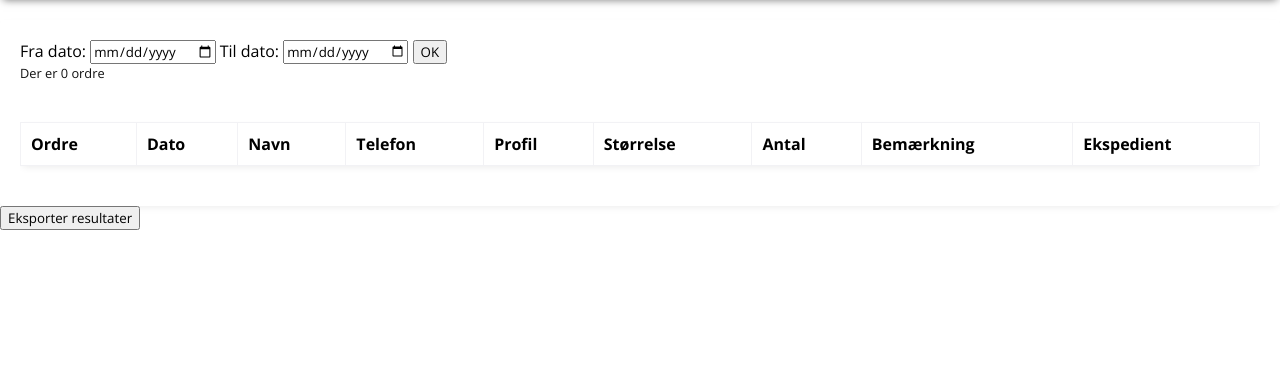
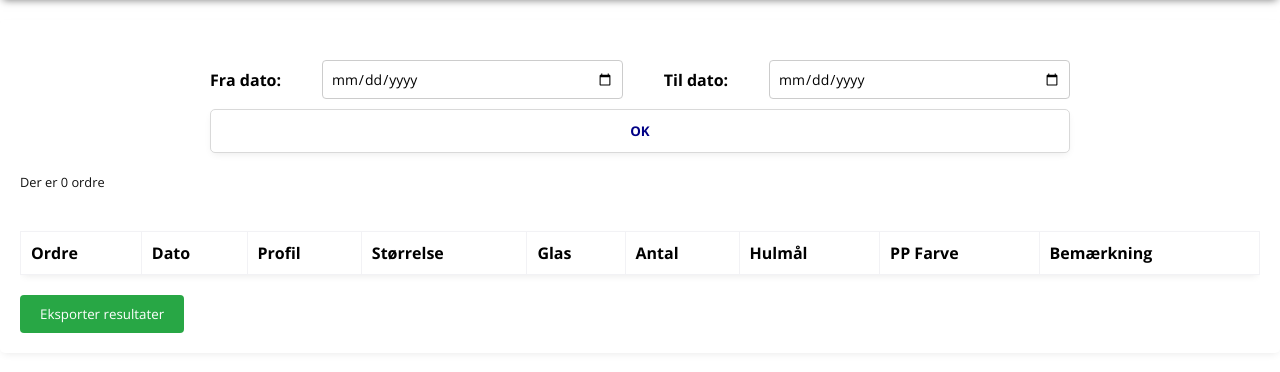
Before and after one commit to LasseLykke/Donnes, a PHP site: page /export/exportToADJ.php in a window 1280 px wide. Shown: the part 50-422 px from the top of the page. Run offline with PHP 8.4, Linux system fonts and the light colour scheme; the visitor is signed in with stand-in values (Sample User, id 1); data that the repository does not hold is empty; some libraries are stand-ins or nearby versions.

Commit message:
added filter and reformated dated to exportfiles

```diff
--- a/export/exportToADJ.php
+++ b/export/exportToADJ.php
@@ -24,27 +24,34 @@ if (isset($_SESSION['users_id']) && isset($_SESSION['user_name'])) {
         </nav>
 
         <div class="wrapperOversigt">
+            <!-- Filtreringsformularen -->
             <div class="filter-wrapper">
                 <form class="dato-filter" method="POST" action="">
+                    <div class="input-row">
                         <label for="startDato">Fra dato:</label>
-                    <input type="date" name="startDato" required>
+                        <input type="date" id="startDato" name="startDato" required>
                         <label for="slutDato">Til dato:</label>
-                    <input type="date" name="slutDato" required>
-                    <button type="submit" name="filtrer">OK</button>
+                        <input type="date" id="slutDato" name="slutDato" required>
+                    </div>
+                    <button type="submit" name="filtrer" class="mainBtn">OK</button>
                 </form>
             </div>
 
             <?php
-            $sql = "SELECT ramme.*, kunde.navn AS kunde_navn, kunde.telefon AS kunde_telefon, ordre.ordreDate
+            // SQL-forespørgsel og visning af resultater
+            $sql = "SELECT ramme.*, kunde.navn AS kunde_navn, kunde.telefon AS kunde_telefon,
+    DATE_FORMAT(ordre.ordreDate, '%d/%m/%y') AS ordreDateFormatted
 FROM ramme
 INNER JOIN ordre ON ramme.ordreID = ordre.ordreID
 INNER JOIN kunde ON ordre.kundeID = kunde.kundeID
 ORDER BY ramme.rammeID DESC";
 
+
             if (isset($_POST['filtrer'])) {
                 $startDato = mysqli_real_escape_string($conn, $_POST['startDato']);
                 $slutDato = mysqli_real_escape_string($conn, $_POST['slutDato']);
-                $sql = "SELECT ramme.*, kunde.navn AS kunde_navn, kunde.telefon AS kunde_telefon, ordre.ordreDate
+                $sql = "SELECT ramme.*, kunde.navn AS kunde_navn, kunde.telefon AS kunde_telefon,
+                DATE_FORMAT(ordre.ordreDate, '%d/%m/%y') AS ordreDateFormatted
             FROM ramme
             INNER JOIN ordre ON ramme.ordreID = ordre.ordreID
             INNER JOIN kunde ON ordre.kundeID = kunde.kundeID
@@ -64,42 +71,45 @@ if (isset($_SESSION['users_id']) && isset($_SESSION['user_name'])) {
     <tr>
         <th>Ordre</th>
         <th>Dato</th>
-                <th>Navn</th>
-                <th>Telefon</th>
         <th>Profil</th>
         <th>Størrelse</th>
+        <th>Glas</th>
         <th>Antal</th>
+        <th>Hulmål</th>
+        <th>PP Farve</th>
         <th>Bemærkning</th>
-                <th>Ekspedient</th>
     </tr>';
 
             while ($row = mysqli_fetch_assoc($result)) {
                 echo '<tr>
                 <td>' . $row["ordreID"] . '</td>
-                        <td>' . $row["ordreDate"] . '</td>
-                        <td>' . $row["kunde_navn"] . '</td>
-                        <td>' . $row["kunde_telefon"] . '</td>
+                <td>' . $row["ordreDateFormatted"] . '</td>
                 <td>' . $row["profil"] . '</td>
                 <td>' . $row["størrelse"] . '</td>
+                <td>' . $row["glastype"] . '</td>
                 <td>' . $row["antal"] . '</td>
+                <td>' . $row["hulmål"] . '</td>
+                <td>' . $row["passepartoutFarve"] . '</td>
                 <td>' . $row["bemærkninger"] . '</td>
-                        <td>' . $row["ekspedient"] . '</td>
             </tr>';
             }
 
             echo '</table>';
-            echo '</div>';
             echo '</div>';
 
             mysqli_free_result($result);
             mysqli_close($conn);
             ?>
 
+            <!-- Eksportformularen -->
             <form method="POST" action="export_filtreret.php">
                 <input type="hidden" name="startDato" value="<?php echo isset($startDato) ? $startDato : ''; ?>">
                 <input type="hidden" name="slutDato" value="<?php echo isset($slutDato) ? $slutDato : ''; ?>">
                 <button type="submit" name="export">Eksporter resultater</button>
             </form>
+            <?PHP
+            echo '</div>';
+            ?>
         </div>
     </body>
 
@@ -113,6 +123,7 @@ if (isset($_SESSION['users_id']) && isset($_SESSION['user_name'])) {
             }
         };
     </script>
+
     </html>
 <?php
 }
--- a/style/components.css
+++ b/style/components.css
@@ -314,6 +314,62 @@ body.orderSaved .printBtn {
   font-size: 1rem;
 }
 
+/* Filter-wrapper styling */
+.filter-wrapper {
+  max-width: 900px; /* Maksimal bredde på filter-wrapperen */
+  margin: 0 auto; /* Centrer wrapper */
+  padding: 20px;
+}
+
+/* Form styling */
+.dato-filter {
+  display: flex;
+  flex-direction: column; /* Form er i kolonne-retning */
+  gap: 10px; /* Afstand mellem inputfelter og knap */
+}
+
+/* Row med inputs */
+.input-row {
+  display: flex;
+  justify-content: space-between; /* Fordeler inputfelterne */
+  gap: 20px; /* Afstand mellem de to inputs */
+  align-items: center; /* Justerer vertikalt */
+}
+
+/* Labels */
+.input-row label {
+  font-size: 16px;
+  font-weight: bold;
+}
+
+/* Input-styling */
+.input-row input[type="date"] {
+  padding: 8px;
+  font-size: 14px;
+  border: 1px solid #ccc;
+  border-radius: 4px;
+  width: 35%; /* Inputfelterne tager 45% af bredden */
+}
+
+form[action="export_filtreret.php"] {
+  margin-top: 20px;
+  display: inline-block;
+  margin: 0 auto;
+}
+
+form[action="export_filtreret.php"] button {
+  padding: 10px 20px;
+  background-color: #28a745;
+  color: #fff;
+  border: none;
+  border-radius: 4px;
+  cursor: pointer;
+}
+
+form[action="export_filtreret.php"] button:hover {
+  background-color: #218838;
+}
+
 /* Fjern mellemrummet mellem knapper */
 a {
   display: inline-block;
```
Also changed, not shown: export/export_filtreret.php (+7 -6 lines), forside.php (+6 -6 lines), import/importBånd.php (+20 -7 lines), import/importDias.php (+15 -1 lines), import/importRamme.php (+19 -6 lines), import/importSmalfilm.php (+15 -1 lines), export/fav.ico (added), import/fav.ico (added). Lines whose indentation alone changed are shown as unchanged.
